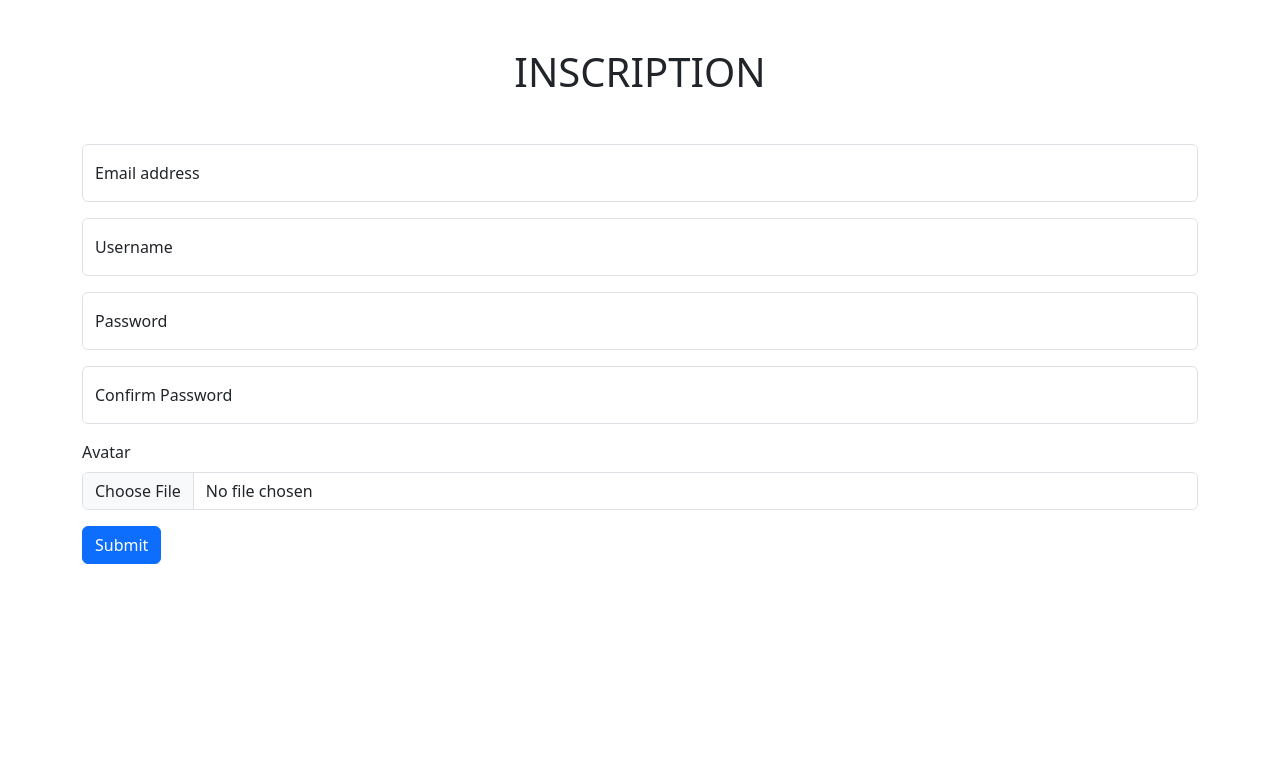
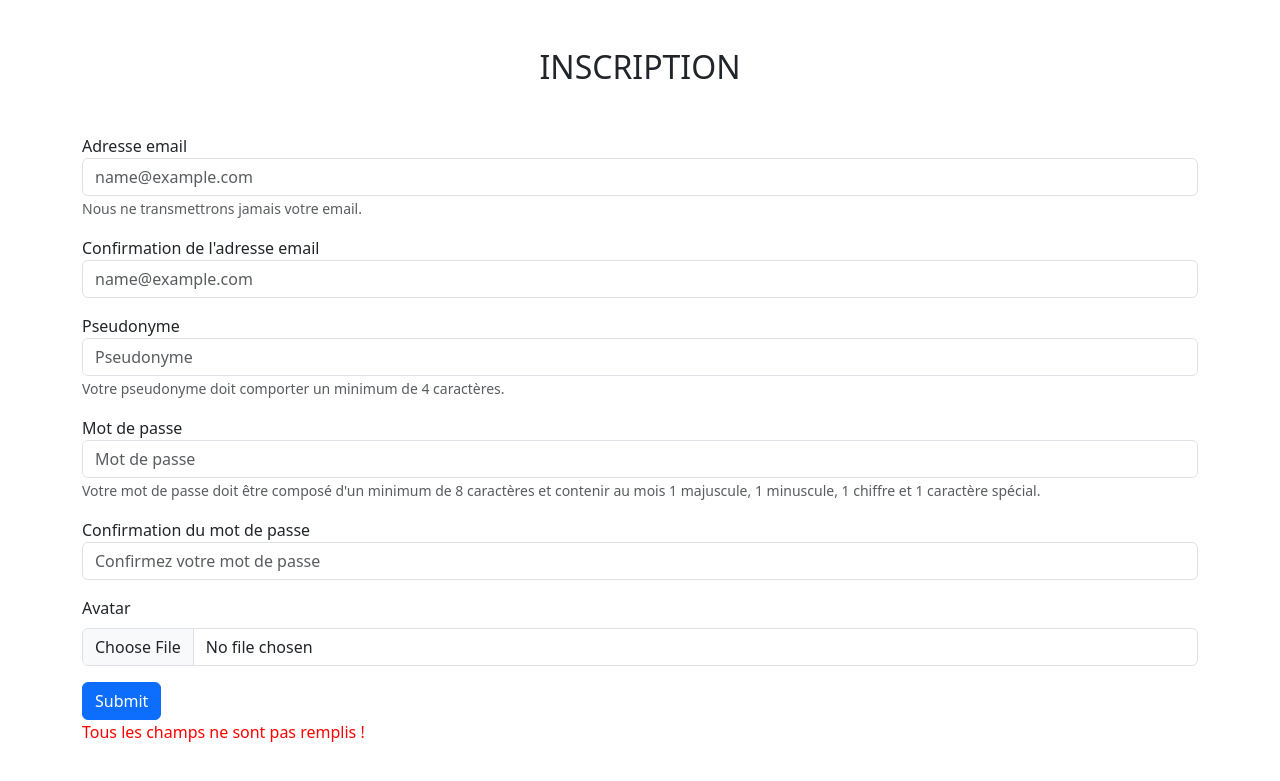
Before and after one commit to Jonathan-Auber/blogPHP, a PHP site: page /Signup.php in a window 1280 px wide. Shown: the top 781 px of the page. Run offline with PHP 8.4, Linux system fonts and the light colour scheme; data that the repository does not hold is empty.

Commit message:
Partie Signup terminé

```diff
--- a/Signup.php
+++ b/Signup.php
@@ -1,53 +1,72 @@
 <?php
-try {
-    $pdo = new PDO("mysql:host=localhost;dbname=blog", "root", "root");
-} catch (Exception $err) {
-    die(('Erreur : ' . $err->getMessage()));
-}
+// On appel la base de données, ou on renvoie les erreurs s'il y en as.
+require_once('db.php');
+require_once('functions.php');
 
 
+// On vérifie si les superglobales sont définies,
+if (isset($_POST["email"], $_POST["confirmEmail"], $_POST["username"], $_POST["password"], $_POST["confirmPassword"])) {
+    // Si c'est le cas, on les affectes dans des variables pour les appelées plus facilement et on retire les espaces et on convertit les caractères spéciaux en entités HTML afin de prévenir des tentatives d'injections de code.
+    $email = htmlspecialchars(trim($_POST["email"]));
+    $confirmEmail = htmlspecialchars(trim($_POST["confirmEmail"]));
+    $username = htmlspecialchars(trim($_POST["username"]));
+    $password = htmlspecialchars(trim($_POST["password"]));
+    $confirmPassword = htmlspecialchars(trim($_POST["confirmPassword"]));
 
-// On vérifie si les superglobales sont définies
-if (isset($_POST["username"]) && isset($_POST["email"]) && isset($_POST["password"])) {
-    // Si c'est le cas, on les affectes dans des variables pour les appelées plus facilement
-    $username = $_POST["username"];
-    $email = $_POST["email"];
-    $password = $_POST["password"];
-    // var_dump($username);
-    // var_dump($email);
-    // var_dump($password);
-    // On filtre l'email pour vérifier sa validité
+    if ($email === $confirmEmail) {
+        // On filtre l'email pour vérifier sa validité,
         if (filter_var($email, FILTER_VALIDATE_EMAIL)) {
 
-        // S'il est valide, nous vérifions qu'il n'existe pas dans la base de données
-        $email = htmlspecialchars(trim($email));
-        $searchEmail = $pdo->prepare("SELECT email FROM user WHERE email = ?");
+            // Si le mail est valide, nous allons vérifier qu'il n'existe pas dans la base de données,
+            // On prépare la requête dans une variable,
+            $searchEmail = $pdo->prepare("SELECT email FROM users WHERE email = ?");
+            // On execute la requête,
             $searchEmail->execute([$email]);
+            // Enfin on récupère le résultat dans une variable dont la valeur est un booléen.
             $isEmailExist = $searchEmail->fetch();
 
-        // S'il n'existe pas dans la base de données, ..
+            // S'il n'existe pas dans la base de données (= le booléen renvoie false),
             if (!$isEmailExist) {
-            $username = htmlspecialchars(trim($username));
-            $searchUsername = $pdo->prepare("SELECT username FROM user WHERE username = ?");
+                // On prépare la requête dans une variable,
+                $searchUsername = $pdo->prepare("SELECT username FROM users WHERE username = ?");
+                // On execute la requête,
                 $searchUsername->execute([$username]);
+                // Enfin on récupère le résultat dans une variable dont la valeur est un booléen.
                 $isUsernameExist = $searchUsername->fetch();
-            // Si l'username n'existe pas dans la base de données, ..
-            if (!$isUsernameExist && strlen($username) >= 4) {
-                // A REVOIR + REVOIR BDD?
-                $password = htmlspecialchars((trim($password)));
-                if (strlen($password) >= 8) {
-                    $insert = $pdo->prepare("INSERT INTO user (email, username, password) VALUES (?,?,?)");
-                    $insert->execute([$email, $username, $password]);
+                // Si l'username n'existe pas dans la base de données (= le booléen renvoie false),
+                if (!$isUsernameExist) {
+                    // Et si la longueur du pseudonyme est la bonne
+                    if (strlen($username) >= 4 && strlen($username) <= 255) {
+                        // On vérifie que le mot de passe comporte au moins 8 caractères dont 1 minuscule, 1 majuscule, 1 chiffre et un caractère spécial et aussi que les mots de passes entrés dans le formulaire sont bien identiques,
+                        if (isValidPassword($password) && $password === $confirmPassword) {
+                            // TO BE CONTINUED
+                            $password = password_hash($password, PASSWORD_DEFAULT);
+                            $insertMember = $pdo->prepare("INSERT INTO users (email, username, passwords) VALUES (?,?,?)");
+                            $insertMember->execute([$email, $username, $password]);
+                            $error = "Votre compte à bien été crée !";
+                        } elseif ($password !== $confirmPassword) {
+                            $error = "Les mots de passe rentrer lors du processus sont différents";
                         } else {
-                    echo "Le mots de passe doit contenir un minimum de 8 caractères";
+                            $error = "Le mots de passe doit contenir un minimum de 8 caractères, une majuscule et un caractère spécial";
                         }
                     } else {
-                echo "Le nom d'utilisateur '$username' existe déjà, veuillez en choisir un autre";
+                        $error = "Votre pseudonyme est trop court ou trop long";
                     }
                 } else {
-            echo "L'adresse email '$email' est invalide";
+                    $error = "Le nom d'utilisateur '$username' existe déjà, veuillez en choisir un autre";
                 }
+            } else {
+                $error = "Cette adresse email '$email' existe déjà";
+                // header('Location: login.php');
             }
+        } else {
+            $error = "Votre adresse email est invalide !";
+        }
+    } else {
+        $error = "Les adresses emails ne correspondent pas !";
+    }
+} elseif (empty($_POST["email"] and $_POST["confirmEmail"] and $_POST["username"] and $_POST["password"] and $_POST["confirmPassword"])) {
+    $error = "Tous les champs ne sont pas remplis !";
 }
 ?>
 
@@ -63,34 +82,55 @@ if (isset($_POST["username"]) && isset($_POST["email"]) && isset($_POST["passwor
 
 <body>
     <div class="container">
-        <h1 class="text-center m-5">INSCRIPTION</h1>
+        <h2 class="text-center m-5">INSCRIPTION</h2>
         <form action="" method="POST">
-            <div class="form-floating mb-3">
-                <input required type="email" class="form-control" id="email" name="email" placeholder="name@example.com">
-                <label for="email">Email address</label>
+            <div class="form-group mb-3">
+                <label for="email">Adresse email</label>
+                <input required type="email" class="form-control" id="email" name="email" placeholder="name@example.com" value="<?php if (isset($email)) {
+                                                                                                                                    echo $email;
+                                                                                                                                } ?>">
+                <small id="emailHelp" class="form-text text-muted">Nous ne transmettrons jamais votre email.</small>
             </div>
 
-            <div class="form-floating mb-3">
-                <input required type="text" class="form-control" id="username" name="username" placeholder="Username">
-                <label for="username">Username</label>
+            <div class="form-group mb-3">
+                <label for="confirmEmail">Confirmation de l'adresse email</label>
+                <input required type="email" class="form-control" id="confirmEmail" name="confirmEmail" placeholder="name@example.com" value="<?php if (isset($confirmEmail)) {
+                                                                                                                                                    echo $confirmEmail;
+                                                                                                                                                } ?>">
             </div>
 
-            <div class="form-floating mb-3">
-                <input required type="password" class="form-control" id="password" name="password" placeholder="Password">
-                <label for="password">Password</label>
+            <div class="form-group mb-3">
+                <label for="username">Pseudonyme</label>
+                <input required type="text" class="form-control" id="username" name="username" placeholder="Pseudonyme" value="<?php if (isset($username)) {
+                                                                                                                                    echo $username;
+                                                                                                                                } ?>">
+                <small id="usernameHelp" class="form-text text-muted">Votre pseudonyme doit comporter un minimum de 4 caractères.</small>
+
             </div>
 
-            <div class="form-floating mb-3">
-                <input required type="password" class="form-control" id="confirmPassword" name="confirmPassword" placeholder="Confirm Password">
-                <label for="confirmPassword">Confirm Password</label>
+            <div class="form-group mb-3">
+                <label for="password">Mot de passe</label>
+                <input required type="password" class="form-control" id="password" name="password" placeholder="Mot de passe">
+                <small id="passwordHelp" class="form-text text-muted">Votre mot de passe doit être composé d'un minimum de 8 caractères et contenir au mois 1 majuscule, 1 minuscule, 1 chiffre et 1 caractère spécial.</small>
+
+            </div>
+
+            <div class="form-group mb-3">
+                <label for="confirmPassword">Confirmation du mot de passe</label>
+                <input required type="password" class="form-control" id="confirmPassword" name="confirmPassword" placeholder="Confirmez votre mot de passe">
             </div>
 
             <div class="mb-3">
                 <label for="avatar" class="form-label">Avatar</label>
                 <input class="form-control" type="file" id="avatar" name="avatar">
             </div>
-            <button type="submit" class="btn btn-primary">Submit</button>
+            <button type="submit" name="submit" class="btn btn-primary">Submit</button>
         </form>
+        <?php
+        if (isset($error)) {
+            echo '<font color="red">' . $error . '</font>';
+        }
+        ?>
     </div>
     <script src="https://cdn.jsdelivr.net/npm/bootstrap@5.3.0-alpha2/dist/js/bootstrap.bundle.min.js" integrity="sha384-qKXV1j0HvMUeCBQ+QVp7JcfGl760yU08IQ+GpUo5hlbpg51QRiuqHAJz8+BrxE/N" crossorigin="anonymous"></script>
 </body>
--- /dev/null
+++ b/db.php
@@ -0,0 +1,6 @@
+<?php
+try {
+    $pdo = new PDO("mysql:host=localhost;dbname=blog", "root", "root");
+} catch (Exception $err) {
+    die(('Erreur : ' . $err->getMessage()));
+}
--- /dev/null
+++ b/functions.php
@@ -0,0 +1,7 @@
+<?php
+
+// Création d'une fonction qui vérifie que le mot de passe comporte au moins 8 caractères dont 1 minuscule, 1 majuscule, 1 chiffre et un caractère spécial.
+function isValidPassword($validPassword)
+{
+    return preg_match('/^(?=.*?[A-Z])(?=.*?[a-z])(?=.*?[0-9])(?=.*?[#?!@$%^&*-]).{8,}$/', $validPassword);
+}
```
Lines whose indentation alone changed are shown as unchanged.
